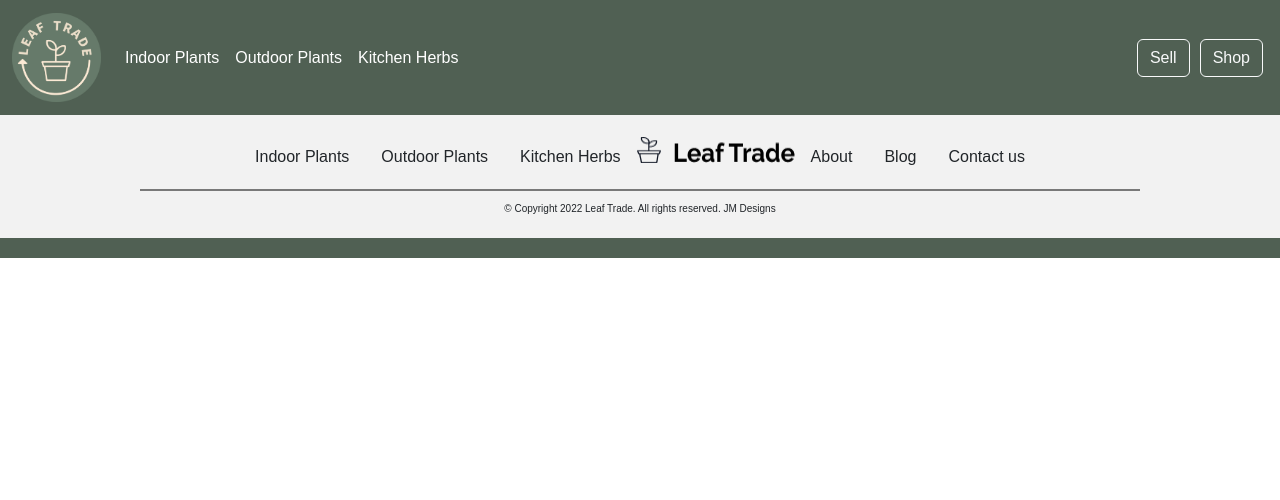
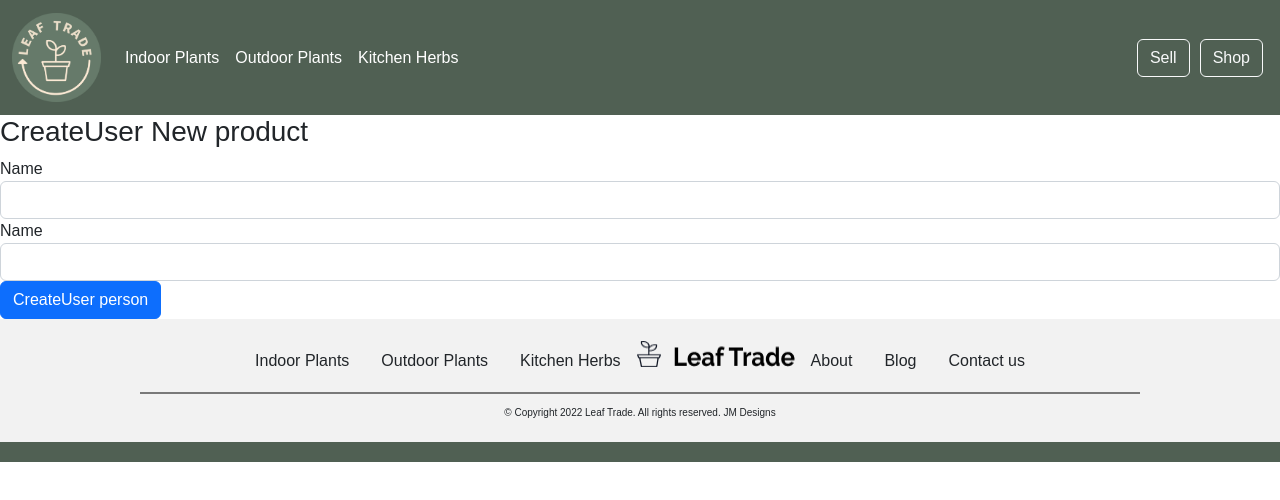
Before and after one commit to Jess2D/leafTrade, a React (Create React App) app in the folder client/: page /newListing in a window 1280 px wide. Shown: the top 500 px of the page. Built offline with nearby package versions, Linux system fonts and the light colour scheme.

Commit message:
feat: new listinng component

```diff
--- a/client/src/App.js
+++ b/client/src/App.js
@@ -5,7 +5,7 @@ import { Route, Routes, Navigate } from "react-router-dom";
 import Home from "./components/home/Home";
 import TopBar from "./components/navbar/Topbar";
 import Product from "./components/product/ProductView";
-//import NewListing from "./components/listing/NewListing";
+import NewListing from "./components/listing/NewListing";
 //import MagageListing from "./components/listing/ManageListing";
 import Footer from "./components/footer/Footer";
 import Catalog from "./components/catalog/Catalog";
@@ -38,6 +38,7 @@ const App = () => {
         <Route path="/catalog" element={<Catalog />} />
         <Route path="/login" element={<Login />} />
         <Route path="/prodNav" element={<FooterProductPage />} />
+        <Route path="/newListing" element={<NewListing />} />
         <Route
           path="/private"
           element={
@@ -51,8 +52,7 @@ const App = () => {
           path="/product/:id/question/:id"
           element={<Questions />}
         />
-        <PrivateRoute path="/newListing" element={<NewListing />} />
-        <PrivateRoute path="/manageListing" element={<MagageListing />} />*/}
+        <PrivateRoute path="/newListing" element={<NewListing />} />*/}
       </Routes>
       <Footer />
     </MainFont>
--- a/client/src/components/listing/NewListing.js
+++ b/client/src/components/listing/NewListing.js
@@ -1,9 +1,75 @@
-function NewListing() {
+import React, { useState } from "react";
+import { useNavigate } from "react-router";
+
+export default function NewListing() {
+  const [form, setForm] = useState({
+    name: "",
+    description: "",
+  });
+  const navigate = useNavigate();
+  // These methods will update the state properties.
+  function updateForm(value) {
+    return setForm((prev) => {
+      return { ...prev, ...value };
+    });
+  }
+
+  // This function will handle the submission.
+  async function onSubmit(e) {
+    e.preventDefault();
+
+    // When a post request is sent to the CreateUser url, we'll add a new product to the database.
+    const newPerson = { ...form };
+
+    await fetch("http://localhost:5000/product/add", {
+      method: "POST",
+      headers: {
+        "Content-Type": "application/json",
+      },
+      body: JSON.stringify(newPerson),
+    }).catch((error) => {
+      window.alert(error);
+      return;
+    });
+
+    setForm({ name: "", photo: "" });
+    navigate("/");
+  }
+
+  // This following section will display the form that takes the input from the user.
   return (
     <div>
-      <p>NewListing component</p>
+      <h3>CreateUser New product</h3>
+      <form onSubmit={onSubmit}>
+        <div className="form-group">
+          <label htmlFor="name">Name</label>
+          <input
+            type="text"
+            className="form-control"
+            id="name"
+            value={form.name}
+            onChange={(e) => updateForm({ name: e.target.value })}
+          />
+        </div>
+        <div className="form-group">
+          <label htmlFor="photo">Name</label>
+          <input
+            type="text"
+            className="form-control"
+            id="photo"
+            value={form.photo}
+            onChange={(e) => updateForm({ photo: e.target.value })}
+          />
+        </div>
+
+        <div className="form-group">
+          <input
+            type="submit"
+            value="CreateUser person"
+            className="btn btn-primary"
+          />
+        </div>
+      </form>
     </div>
   );
 }
-
-export default NewListing;
```
